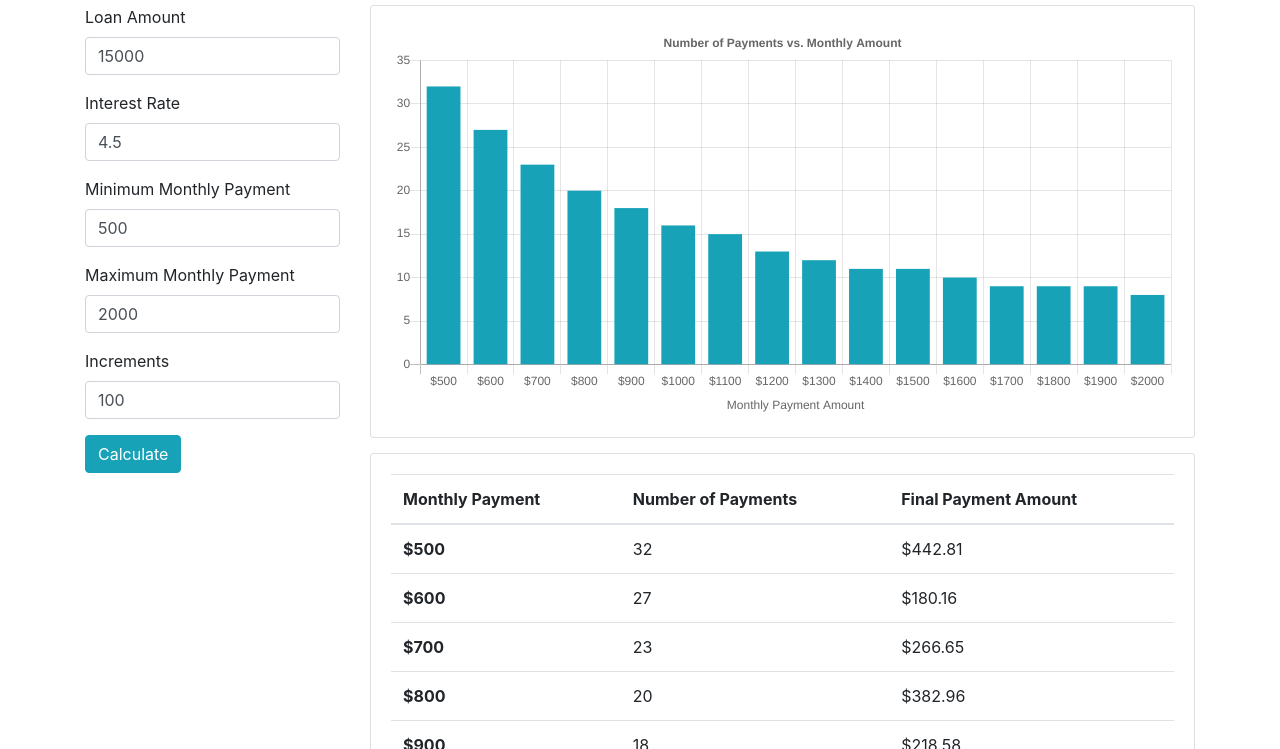
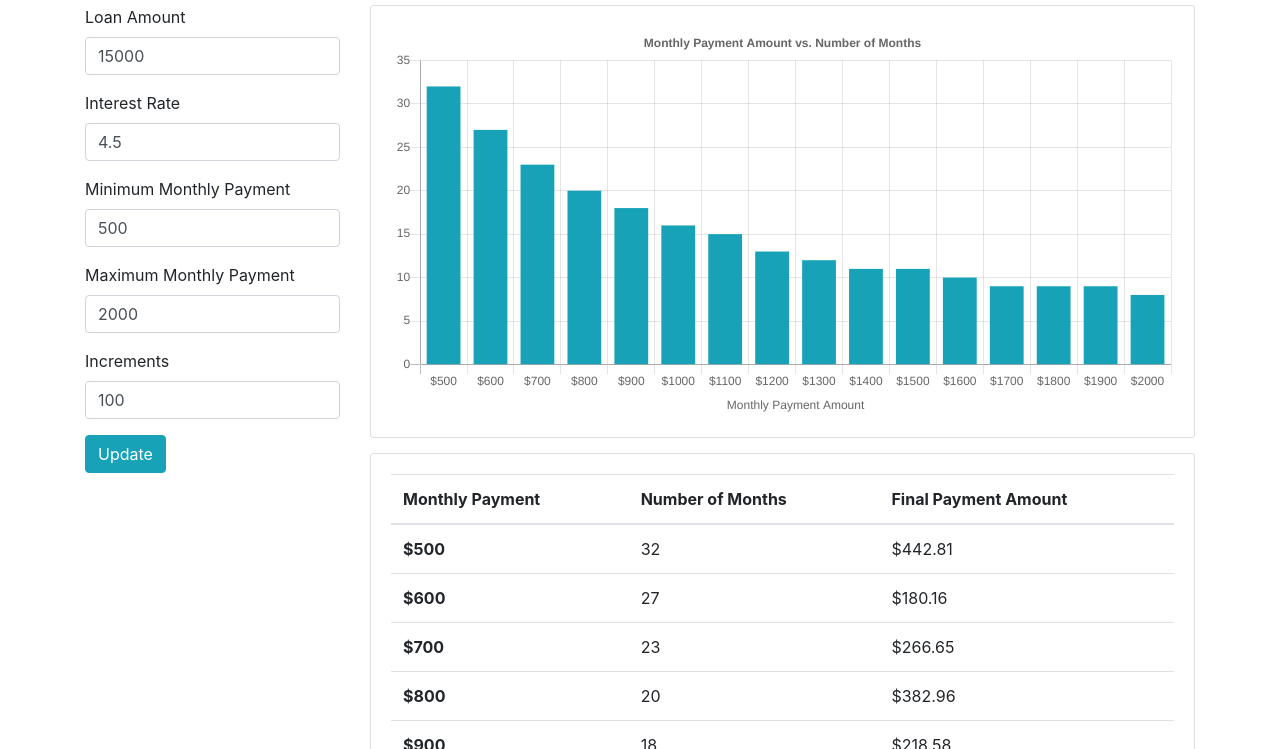
Before and after one commit to rcscott/student-loan-payment-length, a plain HTML site: page index.html in a window 1280 px wide. Shown: the part 51-800 px from the top of the page. Drawn offline with nearby package versions, Linux system fonts and the light colour scheme.

Commit message:
Update wording

```diff
--- a/index.html
+++ b/index.html
@@ -41,7 +41,7 @@
               <label for="payment-increment">Increments</label>
               <input id="payment-increment" v-model.number="paymentIncrement" type="number" class="form-control">
             </div>
-            <button v-on:click="calculatePayments" type="button" class="btn btn-info">Calculate</button>
+            <button v-on:click="calculatePayments" type="button" class="btn btn-info">Update</button>
           </form>
         </div>
 
@@ -58,7 +58,7 @@
                 <thead>
                   <tr>
                     <th scope="col">Monthly Payment</th>
-                    <th scope="col">Number of Payments</th>
+                    <th scope="col">Number of Months</th>
                     <th scope="col">Final Payment Amount</th>
                   </tr>
                 </thead>
--- a/index.js
+++ b/index.js
@@ -26,7 +26,7 @@ var app = new Vue({
           data: {
             labels: chartLabels,
             datasets: [{
-              label: '# of Payments',
+              label: '# of Months',
               data: chartData,
               backgroundColor: '#17a2b8',
             }],
@@ -34,7 +34,7 @@ var app = new Vue({
           options: {
             title: {
               display: true,
-              text: 'Number of Payments vs. Monthly Amount',
+              text: 'Monthly Payment Amount vs. Number of Months',
             },
             legend: { display: false },
             scales: {
```
